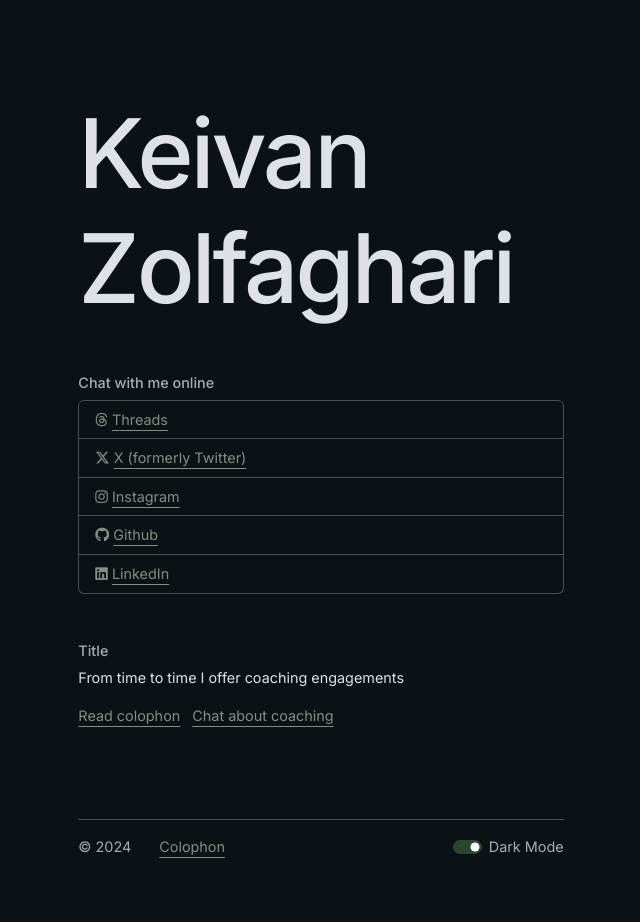
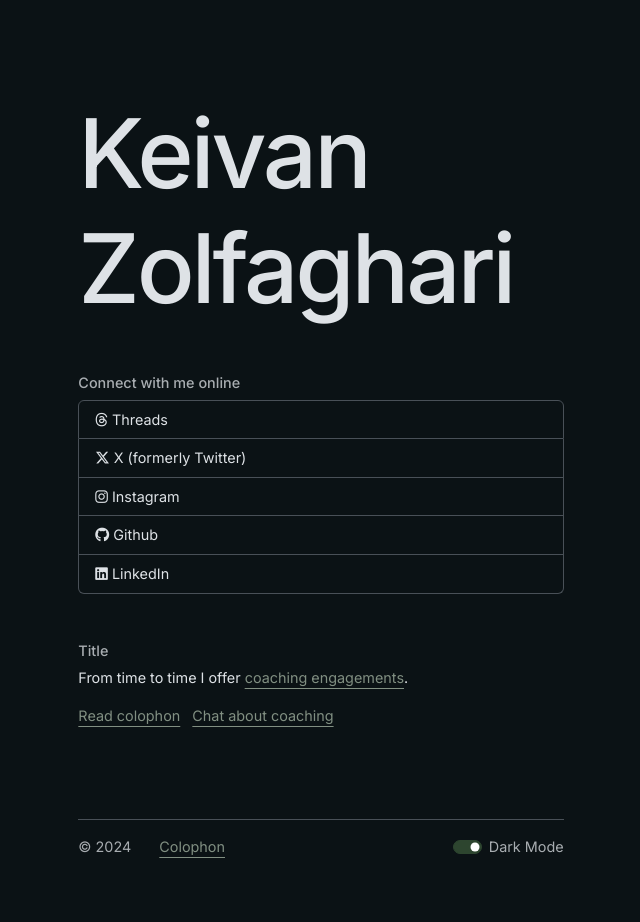
Before and after one commit to keivanz/keivanz.github.io, a Jekyll site: the page built from index.md, in a window 1280 px wide. Shown: the whole page, without its empty margins (319-959 px from the left). Built offline with Jekyll 4.4.1, drawn with Linux system fonts in a browser that asks for light colours; nearby versions of some CDN libraries; some web fonts are replaced.

Commit message:
update social sharing

```diff
--- a/_includes/main.html
+++ b/_includes/main.html
@@ -1,36 +1,26 @@
 <h1 class="display-1 mt-5 mb-4 name_lead" style="view-transition-name: sitetitle;">{{ site.title }}</h1>
 
-<h6 class="text-body-secondary mt-5">Chat with me online</h6>
-<ul class="list-group ps-0">
-  <li class="list-group-item">
-    <a href="https://test.com/test" target="_blank">
+<h6 class="text-body-secondary mt-5">Connect with me online</h6>
+<div class="social_links list-group ps-0">
+  <a class="list-group-item" href="https://test.com/test" target="_blank">
     <i class="fa-brands fa-threads pe-1"></i>Threads
   </a>
-  </li>
-  <li class="list-group-item">
-    <a href="https://test.com/test" target="_blank">
+  <a class="list-group-item" href="https://test.com/test" target="_blank">
     <i class="fa-brands fa-x-twitter pe-1"></i>X (formerly Twitter)
   </a>
-  </li>
-  <li class="list-group-item">
-    <a href="https://test.com/test" target="_blank">
+  <a class="list-group-item" href="https://test.com/test" target="_blank">
     <i class="fa-brands fa-instagram pe-1"></i>Instagram
   </a>
-  </li>
-  <li class="list-group-item">
-    <a href="https://test.com/test" target="_blank">
+  <a class="list-group-item" href="https://test.com/test" target="_blank">
     <i class="fa-brands fa-github pe-1"></i>Github
   </a>
-  </li>
-  <li class="list-group-item">
-    <a href="https://test.com/test" target="_blank">
+  <a class="list-group-item" href="https://test.com/test" target="_blank">
     <i class="fa-brands fa-linkedin pe-1"></i>LinkedIn
   </a>
-  </li>
-</ul>
+</div>
 
 <h6 class="text-body-secondary mt-5">Title</h6>
-<p>From time to time I offer coaching engagements</p>
+<p>From time to time I offer <a href="/coach">coaching engagements</a>.</p>
 <ul class="list-inline ps-0">
   <li class="list-inline-item"><a href="/colophon">Read colophon</a></li>
   <li class="list-inline-item"><a href="/coach">Chat about coaching</a></li>
--- a/_sass/_custom.scss
+++ b/_sass/_custom.scss
@@ -111,6 +111,22 @@
   letter-spacing: -.2rem;
   font-weight: 500;
 }
+
+.social_links {
+  color: inherit;
+  transition: .25s ease;
+
+  &:hover {
+    a {
+      color: #CCC;
+      &:hover {
+        color: #000;
+        box-shadow: 0 2px 0 0 currentcolor;
+      }
+    }
+    }
+}
+
 
 /*
 .wrapper {
--- a/_sass/_variables.scss
+++ b/_sass/_variables.scss
@@ -7,7 +7,7 @@
 $primary:#2d452f; /* 125b491D405C*/
 $secondary:#4C6A4B; /* 003527 */
 
-$font-serif: "Cormorant Garamond";
+$font-serif: "Instrument Serif";
 $font-family-sans-serif:  "Inter", system-ui, -apple-system, "Helvetica Neue", Arial, sans-serif;
 
 $display-font-sizes: (
```
Lines whose indentation alone changed are shown as unchanged.
